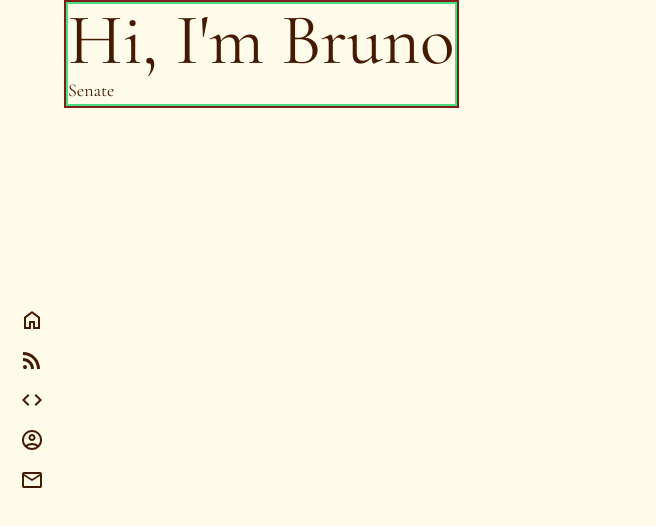
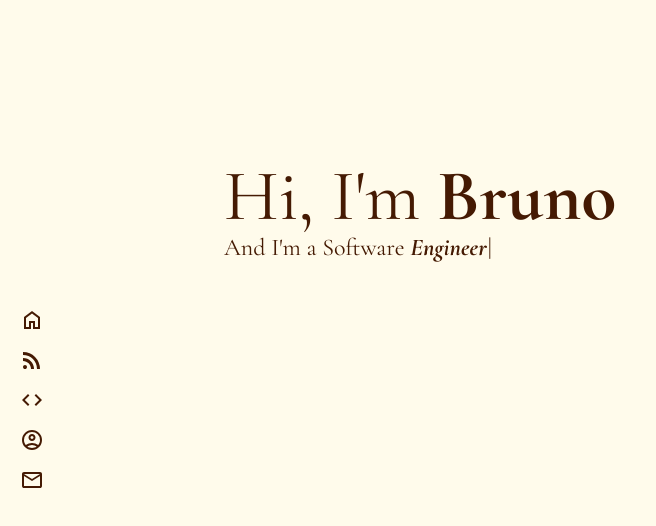
Before and after one commit to Frodo2412/portfolio-v2, a Next.js app: page / in a window 1280 px wide. Shown: the top 526 px of the page, without its empty margins (0-656 px from the left). Built offline with nearby package versions, Linux system fonts and the light colour scheme.

Commit message:
feat: Nice header

```diff
--- a/package.json
+++ b/package.json
@@ -12,7 +12,8 @@
     "@vercel/analytics": "^1.4.1",
     "next": "14.2.13",
     "react": "^18",
-    "react-dom": "^18"
+    "react-dom": "^18",
+    "typewriter-effect": "^2.21.0"
   },
   "devDependencies": {
     "@types/node": "^20",
--- a/src/app/Hero.tsx
+++ b/src/app/Hero.tsx
@@ -1,9 +1,22 @@
+'use client'
+
+import Typewriter from 'typewriter-effect';
+
 export default function Hero() {
 
     return (
-        <div className="flex flex-col items-start justify-center w-fit border-green-400 border-2 font-cormorant">
-            <h1 className={'text-7xl'}>Hi, I&#39;m Bruno</h1>
-            <h1 className={'text-lg'}>Senate</h1>
+        <div className="w-full h-fit flex flex-col items-start justify-center md:p-20">
+            <h1 className={'text-7xl'}>Hi, I&#39;m <b>Bruno</b></h1>
+            <h2 className={'text-2xl'}>
+                <Typewriter
+                    onInit={(typewriter) => {
+                        typewriter.typeString('And I\'m a Software <em>Engineer</em>')
+                            .pause()
+                            .start();
+                    }}
+                />
+            </h2>
         </div>
     );
+
 }
--- a/src/app/layout.tsx
+++ b/src/app/layout.tsx
@@ -5,7 +5,7 @@ import React from "react";
 import {Analytics} from "@vercel/analytics/next";
 
 export const metadata: Metadata = {
-    title: "Bruno Lemus - Software Scientist",
+    title: "Bruno Lemus - Software Engineer",
     description: "Generated by create next app",
 };
 
@@ -17,12 +17,10 @@ export default function RootLayout({
     return (
         <html lang="en">
         <body
-            className={'antialiased bg-amber-50 text-amber-950 flex flex-row w-screen p-0 m-0'}
+            className={'antialiased bg-amber-50 text-amber-950 font-cormorant flex flex-row w-screen p-0 m-0'}
         >
         <Navbar/>
-        <div className={'flex flex-col'}>
-            {children}
-        </div>
+        {children}
         <Analytics/>
         </body>
         </html>
--- a/src/app/page.tsx
+++ b/src/app/page.tsx
@@ -2,7 +2,7 @@ import Hero from "@/app/Hero";
 
 export default function Home() {
     return (
-        <div className="flex-row justify-center-center border-red-900 border-2">
+        <div className={'flex flex-col w-full items-center p-20'}>
             <Hero/>
         </div>
     );
```
Also changed, not shown: 1 other file (tests, documents, lock files or other folders).
